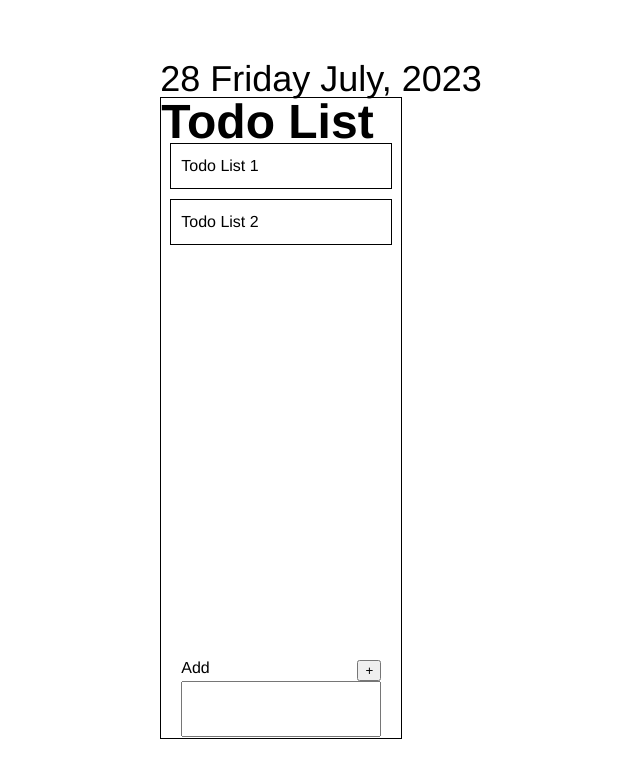
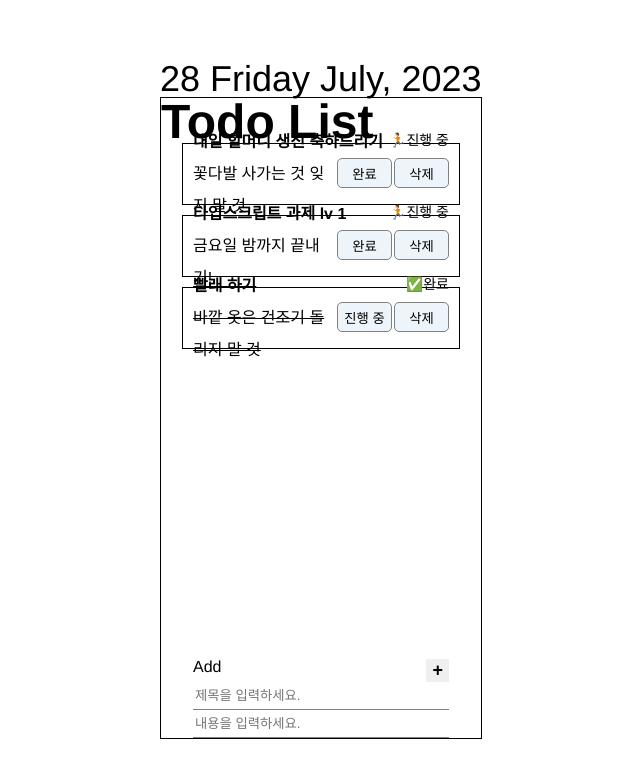
Before and after one commit to xoxojw/to-do-list-ts, a React (Create React App) app: page / in a window 1280 px wide. Shown: the top 778 px of the page, without its empty margins (319-959 px from the left). Built offline with nearby package versions, Linux system fonts and the light colour scheme.

Commit message:
:sparkles: To-do 추가, 삭제, 진행상태 변경 기능 구현

```diff
--- a/package.json
+++ b/package.json
@@ -14,6 +14,7 @@
     "@types/react-query": "^1.2.9",
     "@types/react-redux": "^7.1.25",
     "@types/react-router-dom": "^5.3.3",
+    "@types/shortid": "^0.0.29",
     "axios": "^1.4.0",
     "json-server": "^0.17.3",
     "react": "^18.2.0",
@@ -22,6 +23,7 @@
     "react-redux": "^8.1.1",
     "react-router-dom": "^6.14.2",
     "react-scripts": "5.0.1",
+    "shortid": "^2.2.16",
     "styled-components": "^6.0.5",
     "styled-reset": "^4.5.1",
     "typescript": "^4.4.2",
--- /dev/null
+++ b/src/components/layout/MainLayout.tsx
@@ -0,0 +1,62 @@
+import { TodosProps } from "components/config/global";
+
+import Header from "components/layout/Header";
+import React, { useState } from "react";
+
+import { Todo} from "components/config/global";
+import ListTodos from "components/todo/ListTodos";
+import AddTodo from "components/todo/AddTodo";
+
+import shortid from "shortid";
+import { styled } from "styled-components";
+
+const MainLayout = () => {
+  const [todos, setTodos] = useState<Todo[]>([
+    {
+      id: shortid(),
+      title: "타입스크립트 과제 lv 1",
+      content: "금요일 밤까지 끝내기!",
+      isDone: false,
+    },
+    {
+      id: shortid(),
+      title: "내일 할머니 생신 축하드리기",
+      content: "꽃다발 사가는 것 잊지 말 것",
+      isDone: false,
+    },
+    {
+      id: shortid(),
+      title: "빨래 하기",
+      content: "바깥 옷은 건조기 돌리지 말 것",
+      isDone: true,
+    },
+  ]);
+  return (
+    <>
+      <StMainWrapper>
+        <StHeaderWrapper>
+          <Header />
+        </StHeaderWrapper>
+        <ListTodos todos={todos} setTodos={setTodos} />
+        <AddTodo todos={todos} setTodos={setTodos} />
+      </StMainWrapper>
+    </>
+  );
+};
+
+export default MainLayout;
+
+const StMainWrapper = styled.div`
+  width: 40vh;
+  height: 80vh;
+  border: 1px solid black;
+  position: relative;
+  display: flex;
+  flex-direction: column;
+  align-items: center;
+  justify-content: first baseline;
+`;
+
+const StHeaderWrapper = styled.div`
+  height: 5vh;
+`;
--- a/src/components/pages/Main.tsx
+++ b/src/components/pages/Main.tsx
@@ -1,38 +1,17 @@
+import React, { useState } from "react";
+
+import shortid from "shortid";
+
 import Side from "components/layout/Side";
-import Header from "components/layout/Header";
-import TodoList from "components/todo/TodoList";
-import AddTodo from "components/todo/AddTodo";
-
-import { styled } from "styled-components";
+import MainLayout from "components/layout/MainLayout";
 
 const Main = () => {
   return (
     <>
       <Side />
-      <StMainWrapper>
-        <StHeaderWrapper>
-          <Header />
-        </StHeaderWrapper>
-        <TodoList />
-        <AddTodo />
-      </StMainWrapper>
+      <MainLayout />
     </>
   );
 };
 
 export default Main;
-
-const StMainWrapper = styled.div`
-  width: 30vh;
-  height: 80vh;
-  border: 1px solid black;
-  position: relative;
-  display: flex;
-  flex-direction: column;
-  align-items: center;
-  justify-content: first baseline;
-`;
-
-const StHeaderWrapper = styled.div`
-  height: 5vh;
-`;
--- a/src/components/todo/AddTodo.tsx
+++ b/src/components/todo/AddTodo.tsx
@@ -1,14 +1,46 @@
+import React, { useState } from "react";
+import { Todo, TodosProps } from "components/config/global";
+import shortid from "shortid";
 import { styled } from "styled-components";
 
-const AddTodo = () => {
+const AddTodo = ({ todos, setTodos }: TodosProps) => {
+  const initialState = { id: shortid(), title: "", content: "", isDone: false };
+  const [todo, setTodo] = useState(initialState);
+
+  const onChange = (e: React.FormEvent<HTMLInputElement>) => {
+    const { name, value } = e.currentTarget;
+    setTodo({ ...todo, [name]: value });
+  }
+
+  const onSubmit = (e: React.FormEvent<HTMLFormElement>) => {
+    e.preventDefault();
+    setTodos([...todos, { ...todo, id: shortid() }]);
+    setTodo(initialState);
+  }
+
   return (
     <>
       <StAddFormWrapper>
-        <StAddHeader>
-          <h2>Add</h2>
-          <button>+</button>
-        </StAddHeader>
-        <StAddInput />
+        <StAddForm onSubmit={onSubmit}>
+          <StAddHeader>
+            <h2>Add</h2>
+            <StAddBtn>+</StAddBtn>
+          </StAddHeader>
+          <StInputTitle
+            name="title"
+            value={todo.title}
+            onChange={onChange}
+            placeholder="제목을 입력하세요."
+            required
+          />
+          <StInputContent
+            name="content"
+            value={todo.content}
+            onChange={onChange}
+            placeholder="내용을 입력하세요."
+            required
+          />
+        </StAddForm>
       </StAddFormWrapper>
     </>
   );
@@ -17,7 +49,7 @@ const AddTodo = () => {
 export default AddTodo;
 
 const StAddFormWrapper = styled.div`
-  width: 25vh;
+  width: 80%;
   height: 10vh;
   position: absolute;
   bottom: 0;
@@ -26,11 +58,34 @@ const StAddFormWrapper = styled.div`
   justify-content: center;
 `;
 
+const StAddForm = styled.form`
+  display: flex;
+  flex-direction: column;
+  justify-content: center;
+`
+
 const StAddHeader = styled.div`
   display: flex;
   justify-content: space-between;
 `
 
-const StAddInput = styled.input`
-  height: 50px;
+const StAddBtn = styled.button`
+  outline: none;
+  border: none;
+  background-color: none;
+  font-size: 18px;
+  font-weight: 700;
+`
+
+const StInputTitle = styled.input`
+  height: 25px;
+  outline: none;
+  border: none;
+  border-bottom: 1px solid gray;
 `;
+
+const StInputContent = styled.input`
+  height: 25px;outline: none;
+  border: none;
+  border-bottom: 1px solid gray;
+`
--- /dev/null
+++ b/src/components/todo/ListTodos.tsx
@@ -0,0 +1,107 @@
+import { Todo, TodosProps } from "components/config/global";
+import { styled } from "styled-components";
+
+const ListTodos = ({ todos, setTodos }: TodosProps) => {
+  // 진행중인 Todos 먼저, 완료된 Todo는 뒤에 보이도록 Todos 정렬
+  const sortedTodos = todos.slice().sort((a, b) => (a.isDone ? 1 : -1));
+
+  // 완료여부(isDone) 토글
+  const handleToggle = (e: React.MouseEvent<HTMLButtonElement>, todoId: string) => {
+    e.preventDefault();
+    const newTodos = todos.map((todo) => {
+      if (todo.id === todoId) {
+        return {
+          ...todo,
+          isDone: !todo.isDone,
+        };
+      } else {
+        return { ...todo };
+      }
+    });
+    setTodos(newTodos);
+  };
+
+  // 삭제
+  const handleDelete = (e: React.MouseEvent<HTMLButtonElement>, todoId: string) => {
+    e.preventDefault();
+    const newTodos = todos.filter((todo) => {
+      return todo.id !== todoId;
+    });
+
+    setTodos(newTodos);
+  }
+
+  return (
+    <>
+      {sortedTodos.map((todo) => {
+        return (
+          <StTodoItem key={todo.id}>
+            <StItemHeader>
+              <StTodoTitle isDone={todo.isDone}>{todo.title}</StTodoTitle>
+              <StTodoIsDone>{todo.isDone ? "✅완료" : "🏃진행 중"}</StTodoIsDone>
+            </StItemHeader>
+            <StItemBody>
+              <StTodoContent isDone={todo.isDone}>{todo.content}</StTodoContent>
+              <StBtnContainer>
+                <StBtn onClick={(e) => handleToggle(e, todo.id)}>
+                  {todo.isDone ? "진행 중" : "완료"}
+                </StBtn>
+                <StBtn onClick={(e) => handleDelete(e, todo.id)}>삭제</StBtn>
+              </StBtnContainer>
+            </StItemBody>
+          </StTodoItem>
+        );
+      })}
+    </>
+  );
+};
+
+export default ListTodos;
+
+const StTodoItem = styled.div`
+  width: 80%;
+  height: 5vh;
+  border: 1px solid black;
+  display: flex;
+  flex-direction: column;
+  justify-content: center;
+  margin: 5px;
+  padding: 10px;
+  line-height: 2;
+`;
+
+const StItemHeader = styled.div`
+  display: flex;
+  justify-content: space-between;
+`;
+
+const StTodoTitle = styled.h3<{ isDone: boolean }>`
+  font-weight: 700;
+  text-decoration: ${(props) => (props.isDone ? "line-through" : "none")};
+`;
+
+const StTodoIsDone = styled.p`
+  font-size: 14px;
+`
+
+const StItemBody = styled.div`
+  display: flex;
+  justify-content: space-between;
+`;
+
+const StTodoContent = styled.h3<{ isDone: boolean }>`
+  text-decoration: ${(props) => (props.isDone ? "line-through" : "none")};
+`;
+
+const StBtnContainer = styled.div`
+  display: flex;
+  gap: 2px;
+`;
+
+const StBtn = styled.button`
+  width: 55px;
+  height: 30px;
+  background-color: #edf4fa;
+  border: 1px solid gray;
+  border-radius: 5px;
+`;
--- a/src/components/todo/TodoList.tsx
+++ /dev/null
@@ -1,26 +0,0 @@
-import { styled } from "styled-components";
-
-const TodoList = () => {
-  return (
-    <>
-        <StTodoItem>
-          Todo List 1
-        </StTodoItem>
-        <StTodoItem>
-          Todo List 2
-        </StTodoItem>
-    </>
-  );
-};
-
-export default TodoList;
-
-const StTodoItem = styled.div`
-  width: 25vh;
-  height: 3vh;
-  border: 1px solid black;
-  display: flex;
-  align-items: center;
-  margin: 5px;
-  padding: 10px;
-`
```
Also changed, not shown: src/components/config/global.d.ts (added, +13 -0 lines), 1 other file (tests, documents, lock files or other folders).
